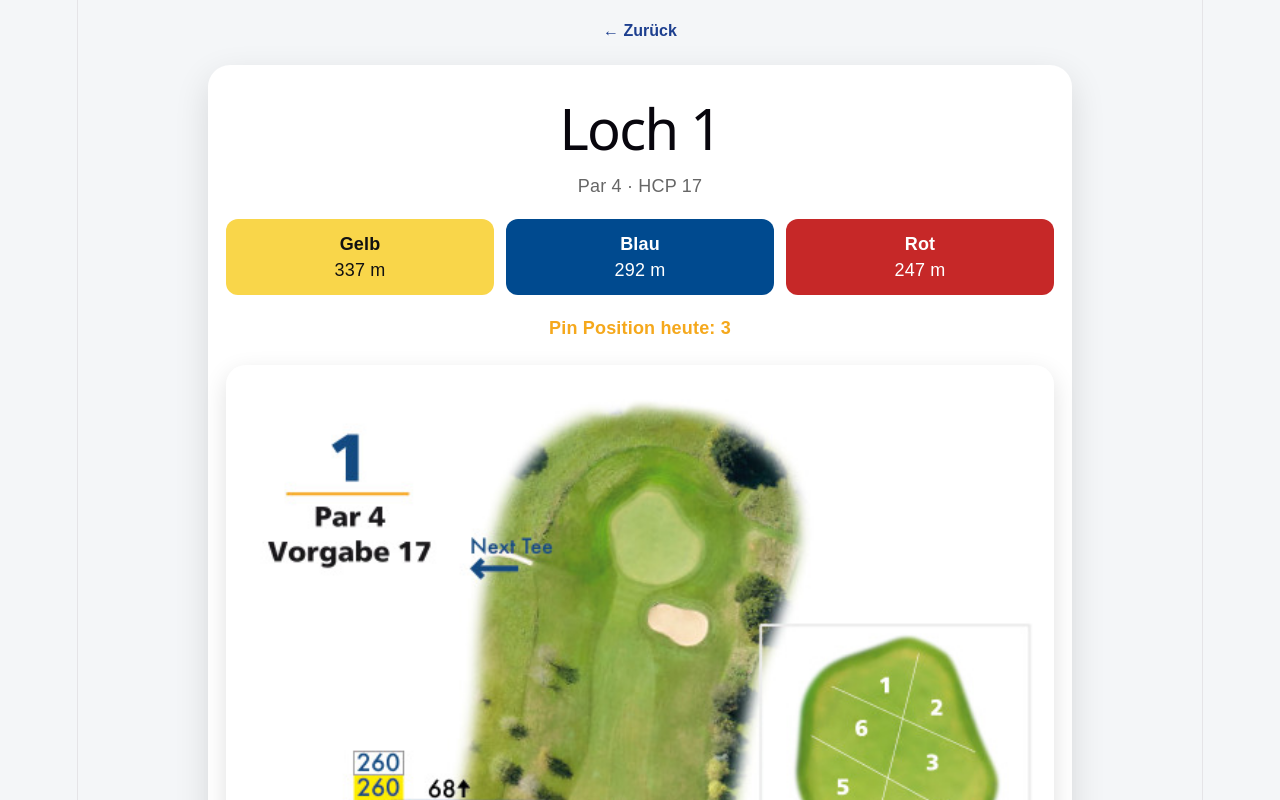
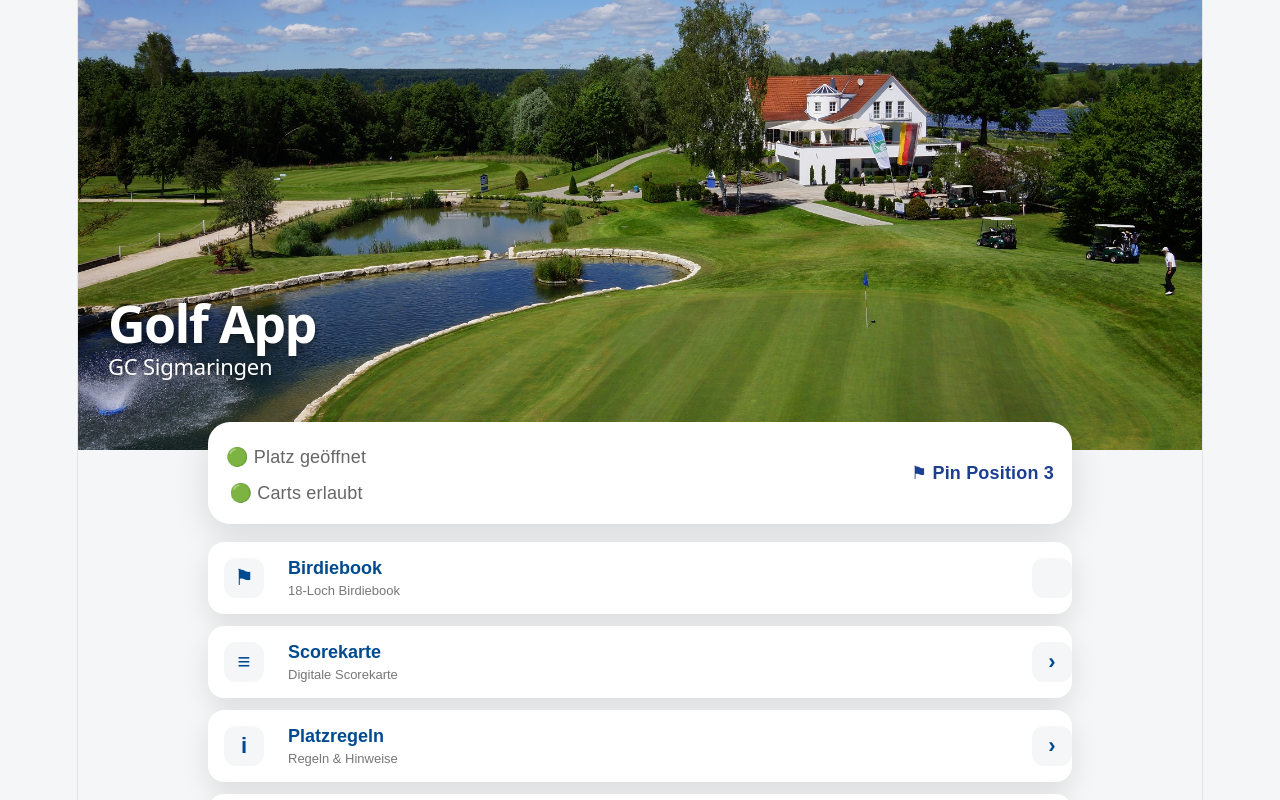
Before and after one commit to golfclubsigmaringen/Golf-App-GC-Sigmaringen-, a React (Vite) app: page / in a window 1280 px wide. Shown: the top 800 px of the page. Built offline with nearby package versions, Linux system fonts and the light colour scheme.

Commit message:
Startseite überarbeitet

```diff
--- a/src/App.css
+++ b/src/App.css
@@ -34,12 +34,14 @@ body {
 }
 
 .heroOverlay {
+  gap: 8px;
   position: absolute;
   inset: 0;
   display: flex;
   flex-direction: column;
   justify-content: flex-end;
-  padding: 34px 26px;
+  align-items: flex-start;
+  padding: 0 0 70px 30px;
   color: white;
 }
 .heroOverlay::before {
@@ -55,14 +57,17 @@ body {
 }
 .heroOverlay h1 {
   font-size: 52px;
-  margin: 0;
+  margin: 0 0 10px 0;
   font-weight: 800;
+  color: white;
+  text-shadow: 0 3px 10px rgba(0,0,0,0.5);
 }
 
 .heroOverlay h2 {
-  font-size: 26px;
+  font-size: 22px;
   margin: 0;
-  opacity: 0.95;
+    color: white;
+  text-shadow: 0 3px 10px rgba(0,0,0,0.5);
 }
 
 .heroOverlay p {
@@ -718,3 +723,35 @@ body {
   color: #6b7280;
   font-weight: 500;
 }
+.bottomNav {
+  position: fixed;
+  bottom: 0;
+  left: 0;
+  right: 0;
+
+  display: flex;
+  justify-content: space-around;
+
+  background: white;
+  border-top: 1px solid #e6e7e8;
+
+  padding: 10px 0;
+  z-index: 1000;
+}
+
+.bottomNav button {
+  background: none;
+  border: none;
+
+  display: flex;
+  flex-direction: column;
+  align-items: center;
+
+  color: #004a8f;
+  font-size: 12px;
+  cursor: pointer;
+}
+
+.bottomNav button span {
+  margin-top: 4px;
+}
--- a/src/App.jsx
+++ b/src/App.jsx
@@ -1,4 +1,4 @@
-import { useState } from "react";
+import { useState, useEffect} from "react";
 import "./App.css";
 
 const holes = [
@@ -34,8 +34,12 @@ const holes = [
 
 function App() {
   const [page, setPage] = useState("home");
-  const [selectedHole, setSelectedHole] = useState(holes[0]);
+  const [selectedHole, setSelectedHole] = useState(null);
   const currentHole = selectedHole || holes[0];
+  useEffect(() => {
+  setPage("home");
+  setSelectedHole(holes[0]);
+}, []);
 const [scores, setScores] = useState({});
 const [showLogin, setShowLogin] = useState(false);
 const [adminPassword, setAdminPassword] = useState("");
@@ -79,7 +83,7 @@ const loginAdmin = () => {
     alert("Passwort falsch");
   }
 };
-  if (selectedHole) {
+  if (page === "hole" && selectedHole) {
     return (
       <div className="app">
         <main className="content">
@@ -151,6 +155,7 @@ const loginAdmin = () => {
             <button className="mainButton">📌 Pin-Positionen</button>
           </section>
         </main>
+
       </div>
     );
   }
@@ -168,11 +173,14 @@ const loginAdmin = () => {
 
 <section className="holeList">
   {holes.map((hole) => (
-    <button
-      key={hole.id}
-      className="holeListItem"
-      onClick={() => setSelectedHole(hole)}
-    >
+  <button
+  key={hole.id}
+  className="holeListItem"
+  onClick={() => {
+    setSelectedHole(hole);
+    setPage("hole");
+  }}
+>
       <div className="holeNumber">{hole.id}</div>
 
       <div className="holeInfo">
@@ -719,7 +727,7 @@ onClick={() => {
       <strong>Birdiebook</strong>
       <p>18-Loch Birdiebook</p>
     </div>
-    <span className="menuArrow">›</span>
+    <span className="menuIcon"></span>
   </button>
 
   <button
@@ -733,7 +741,7 @@ onClick={() => {
     <p>Digitale Scorekarte</p>
   </div>
 
-  <span className="menuArrow">›</span>
+  <span className="menuIcon">›</span>
 </button>
 
 <button
@@ -746,7 +754,7 @@ onClick={() => {
       <strong>Platzregeln</strong>
       <p>Regeln & Hinweise</p>
     </div>
-    <span className="menuArrow">›</span>
+    <span className="menuIcon">›</span>
   </button>
 <button
   className="homeMenuButton"
@@ -757,7 +765,7 @@ onClick={() => {
       <strong>Clubkontakt</strong>
       <p>Sekretariat & Kontakt</p>
     </div>
-    <span className="menuArrow">›</span>
+    <span className="menuIcon">›</span>
   </button>
 </section>
 
```
